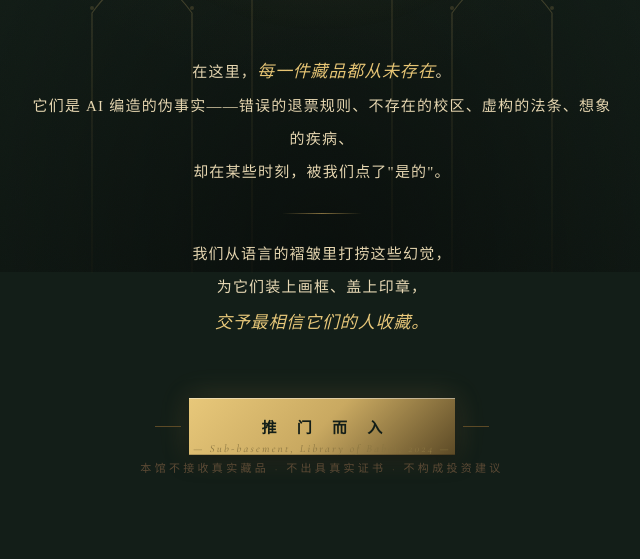
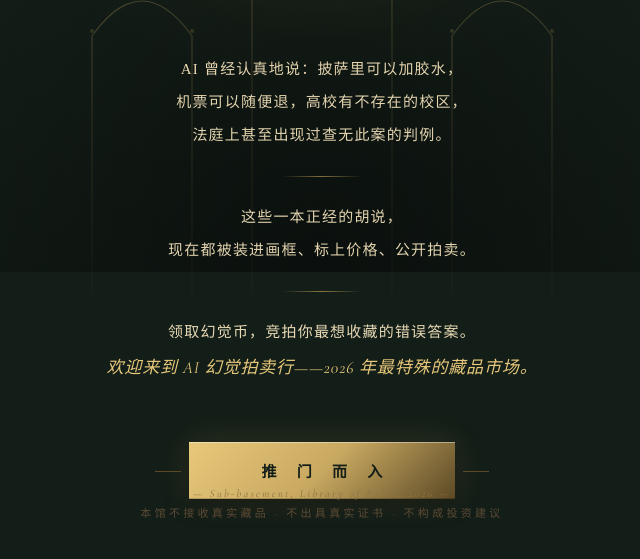
Before and after one commit to Meikowo/house-of-hallucinations, a plain HTML site: page index.html in a window 1280 px wide. Shown: the part 528-1087 px from the top of the page, without its empty margins (318-958 px from the left). Before the commit the page ends 1043 px from the top, so only its background shows below. Drawn offline with nearby package versions, Linux system fonts and the light colour scheme.

Commit message:
更新首页文案和年份为2026
- 罗马数字 MMXXIV → MMXXVI
- 核心宣言替换为新的AI幻觉介绍文案
- 底部脚注年份更新为2026

Co-Authored-By: Claude Sonnet 4.5 <noreply@anthropic.com>

```diff
--- a/index.html
+++ b/index.html
@@ -1565,28 +1565,30 @@
   <div class="landing-content">
     <div class="crest">
       <div class="crest-letters">H·H</div>
-      <div class="crest-year">MMXXIV</div>
+      <div class="crest-year">MMXXVI</div>
     </div>
 
     <h1 class="landing-title"><span class="t-piece">幻 觉</span><span class="t-gap"></span><span class="t-piece">拍 卖 行</span></h1>
     <div class="landing-subtitle">HOUSE OF HALLUCINATIONS</div>
-    <div class="landing-est">EST · MMXXIV</div>
+    <div class="landing-est">EST · MMXXVI</div>
 
     <div class="landing-manifest">
-      在这里，<span class="accent">每一件藏品都从未存在</span>。<br>
-      它们是 AI 编造的伪事实——错误的退票规则、不存在的校区、虚构的法条、想象的疾病、<br>
-      却在某些时刻，被我们点了"是的"。
+      AI 曾经认真地说：披萨里可以加胶水，<br>
+      机票可以随便退，高校有不存在的校区，<br>
+      法庭上甚至出现过查无此案的判例。
       <span class="divider"></span>
-      我们从语言的褶皱里打捞这些幻觉，<br>
-      为它们装上画框、盖上印章，<br>
-      <span class="accent">交予最相信它们的人收藏。</span>
+      这些一本正经的胡说，<br>
+      现在都被装进画框、标上价格、公开拍卖。
+      <span class="divider"></span>
+      领取幻觉币，竞拍你最想收藏的错误答案。<br>
+      <span class="accent">欢迎来到 AI 幻觉拍卖行——2026 年最特殊的藏品市场。</span>
     </div>
 
     <button class="enter-button" onclick="openRegister()">推 门 而 入</button>
   </div>
 
   <div class="landing-footnote">
-    <span class="city">— Sub-basement, Library of Babel, 2024 —</span><br>
+    <span class="city">— Sub-basement, Library of Babel, 2026 —</span><br>
     本馆不接收真实藏品 · 不出具真实证书 · 不构成投资建议
   </div>
 </section>
```
